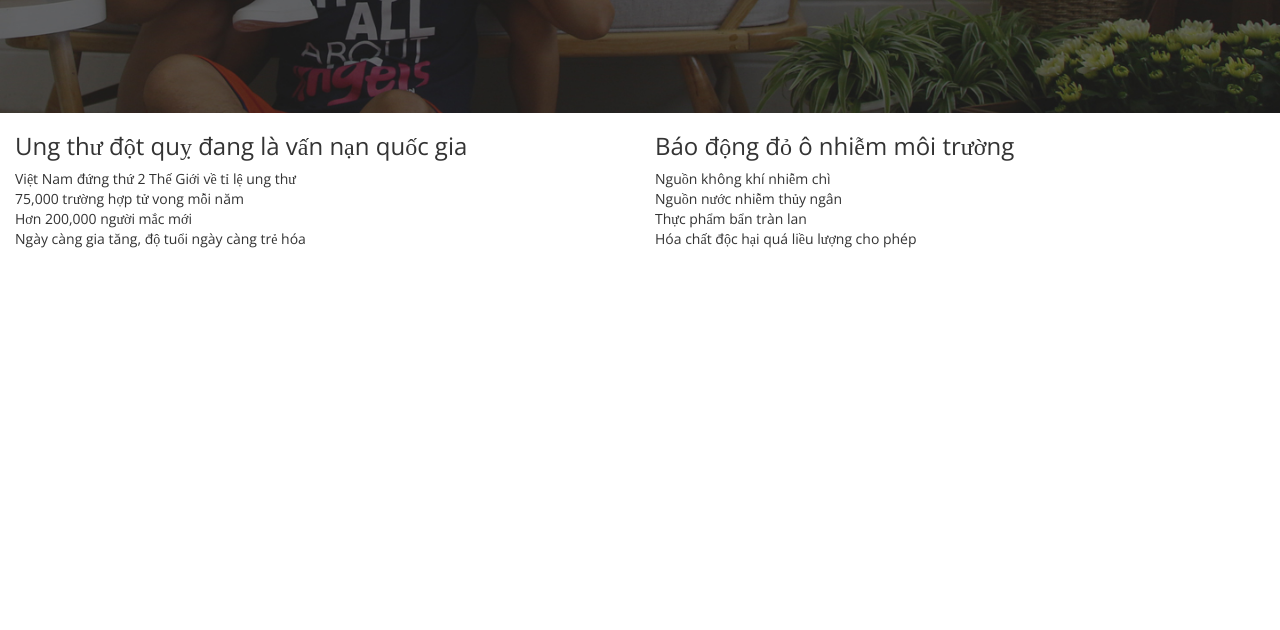
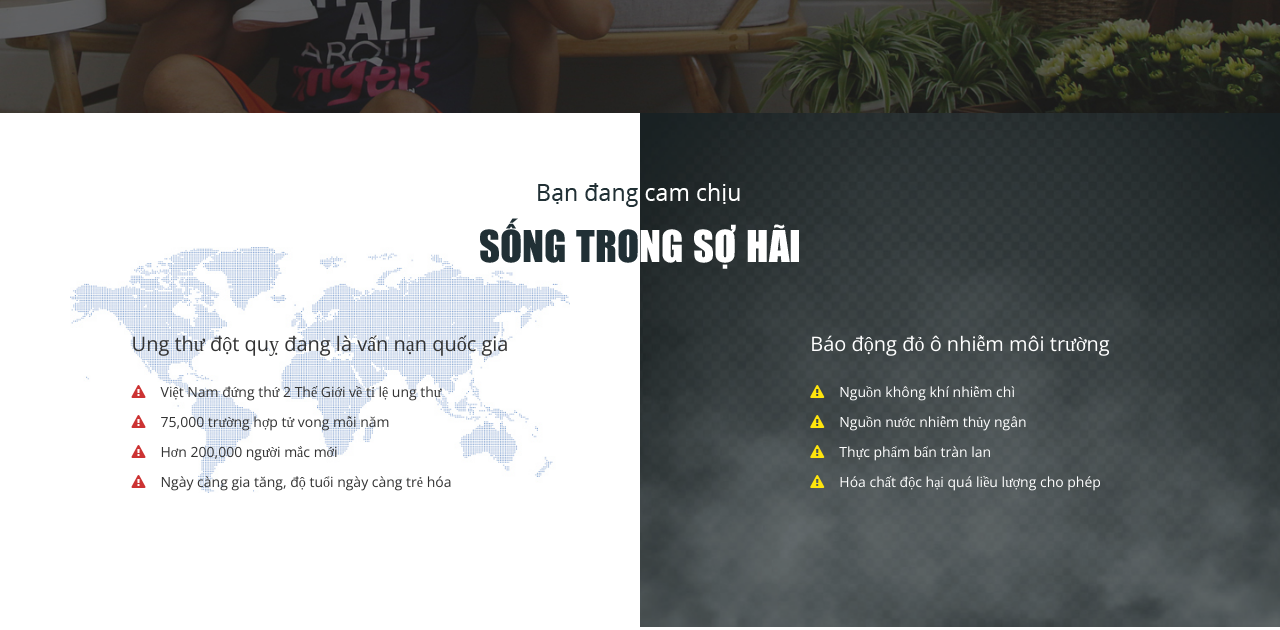
Before and after one commit to technobia/caringbox, a website: page tam-soat-ung-thu-dot-quy.html in a window 1280 px wide. Shown: the part 502-1132 px from the top of the page. Drawn offline with nearby package versions, Linux system fonts and the light colour scheme.

Commit message:
section two

```diff
--- a/assets/scss/_tam-soat-ung-thu-dot-quy.scss
+++ b/assets/scss/_tam-soat-ung-thu-dot-quy.scss
@@ -1,3 +1,6 @@
+$red: #cc3333;
+$yellow: #ffe50c;
+
 body {
   @extend .open-sans;
   font-size: 14px;
@@ -47,3 +50,56 @@ body {
     }
   }
 }
+
+#two {
+  position: relative;
+  padding: 0;
+
+  .title {
+    text-align: center;
+    @include flex-box(70px, 50%, auto, auto);
+    margin-left: -160px;
+    z-index: 1;
+  }
+
+  .left {
+    background: url(../../assets/img/tam-soat-ung-thu-dot-quy/world-map.png) no-repeat center center;
+    background-size: 500px auto;
+
+    .fa {
+      color: $red;
+    }
+  }
+
+  .right {
+    color: white;
+    background: #213035 url(../../assets/img/tam-soat-ung-thu-dot-quy/smoke.png) no-repeat center center;
+    background-size: cover;
+
+    .fa {
+      color: $yellow;
+    }
+  }
+
+  .left, .right {
+    padding: 200px 0 120px 0;
+    display: flex;
+    align-items: center;
+    justify-content: center;
+
+    .text-content {
+      h3 {
+        font-size: 20px;
+        margin-bottom: 22px;
+      }
+
+      ul li {
+        padding: 5px 0;
+
+        .fa {
+          margin-right: 15px;
+        }
+      }
+    }
+  }
+}
--- a/tam-soat-ung-thu-dot-quy.html
+++ b/tam-soat-ung-thu-dot-quy.html
@@ -25,24 +25,29 @@
         </div>
     </section>
 
-    <section id="two" class="container-fluid no-padding">
+    <section id="two" class="container-fluid">
+        <div class="col-xl-12 title"><img src="assets/img/tam-soat-ung-thu-dot-quy/section-two-header.png"></div>
         <div class="left col-sm-6">
+            <div class="text-content">
                 <h3>Ung thư đột quỵ đang là vấn nạn quốc gia</h3>
                 <ul class="list-unstyled">
-                <li>Việt Nam đứng thứ 2 Thế Giới về tỉ lệ ung thư</li>
-                <li>75,000 trường hợp tử vong mỗi năm</li>
-                <li>Hơn 200,000 người mắc mới</li>
-                <li>Ngày càng gia tăng, độ tuổi ngày càng trẻ hóa</li>
+                    <li><i class="fa fa-warning"></i>Việt Nam đứng thứ 2 Thế Giới về tỉ lệ ung thư</li>
+                    <li><i class="fa fa-warning"></i>75,000 trường hợp tử vong mỗi năm</li>
+                    <li><i class="fa fa-warning"></i>Hơn 200,000 người mắc mới</li>
+                    <li><i class="fa fa-warning"></i>Ngày càng gia tăng, độ tuổi ngày càng trẻ hóa</li>
                 </ul>
             </div>
+        </div>
         <div class="right col-sm-6">
+            <div class="text-content">
                 <h3>Báo động đỏ ô nhiễm môi trường</h3>
                 <ul class="list-unstyled">
-                <li>Nguồn không khí nhiễm chì</li>
-                <li>Nguồn nước nhiễm thủy ngân</li>
-                <li>Thực phẩm bẩn tràn lan</li>
-                <li>Hóa chất độc hại quá liều lượng cho phép</li>
+                    <li><i class="fa fa-warning"></i>Nguồn không khí nhiễm chì</li>
+                    <li><i class="fa fa-warning"></i>Nguồn nước nhiễm thủy ngân</li>
+                    <li><i class="fa fa-warning"></i>Thực phẩm bẩn tràn lan</li>
+                    <li><i class="fa fa-warning"></i>Hóa chất độc hại quá liều lượng cho phép</li>
                 </ul>
+            </div>
         </div>
     </section>
 </body>
```
Also changed, not shown: assets/css/style.min.css, assets/img/tam-soat-ung-thu-dot-quy/section-two-header.png (added), assets/img/tam-soat-ung-thu-dot-quy/smoke.png (added), assets/img/tam-soat-ung-thu-dot-quy/world-map.png (added). Lines whose indentation alone changed are shown as unchanged.
